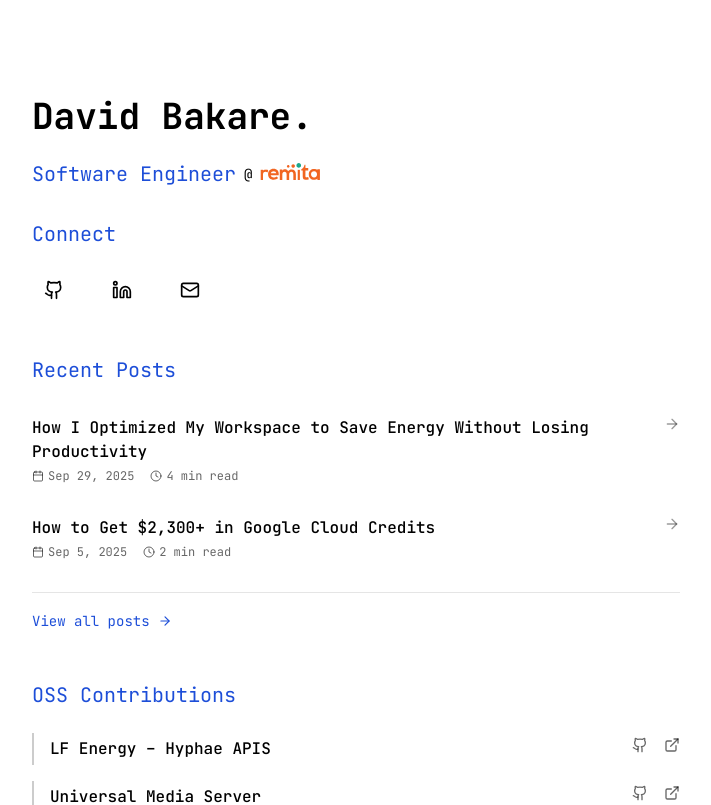
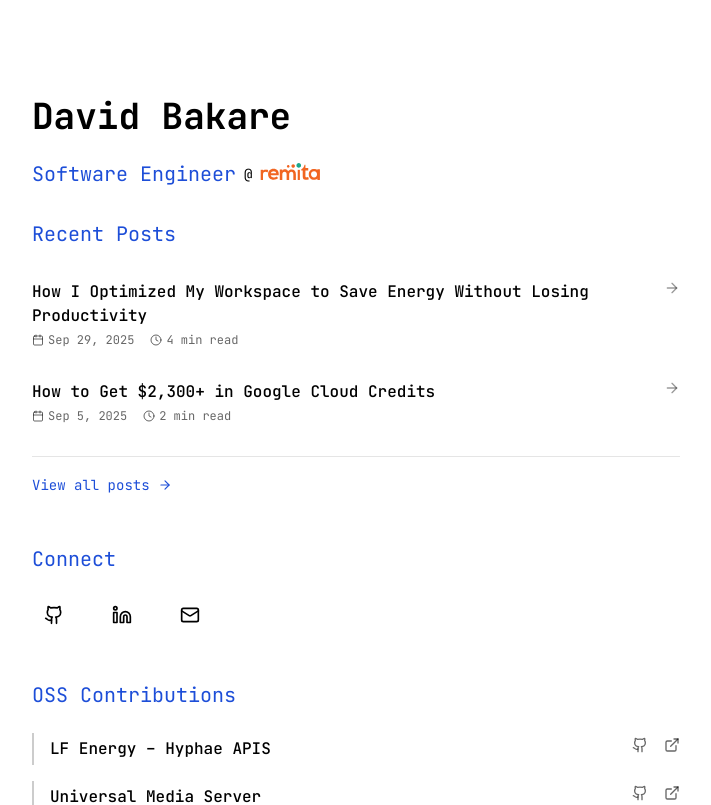
Before and after one commit to 3akare/portfolio, a Next.js app: page / in a window 1280 px wide. Shown: the top 805 px of the page, without its empty margins (284-995 px from the left). Built offline with nearby package versions, Linux system fonts and the light colour scheme.

Commit message:
Remove Tools section and adjust header formatting

```diff
--- a/src/app/page.tsx
+++ b/src/app/page.tsx
@@ -1,4 +1,3 @@
-import Tools from "../components/tools"
 import Connect from "../components/connect"
 import Projects from "../components/projects"
 import OpenSource from "../components/open-source"
@@ -13,7 +12,7 @@ export default function Home() {
       <div className="flex-1 flex flex-col justify-center max-w-3xl mx-auto">
         {/* Intro section */}
         <section className="mb-4 md:mb-8 w-full max-w-[648px]">
-          <h1 className="text-3xl sm:text-4xl font-bold mb-6">David Bakare.</h1>
+          <h1 className="text-3xl sm:text-4xl font-bold mb-6">David Bakare</h1>
           <div className="flex gap-2 items-center">
             <h2 className="text-xl text-accent-blue ">
               Software Engineer
@@ -30,12 +29,10 @@ export default function Home() {
             </Link>
           </div>
         </section>
-        {/* Tools Section */}
-        {/* <Tools /> */}
+        {/* Blog section */}
+        <BlogSection />
         {/* Socials */}
         <Connect />
-        {/* Blog section */}
-        <BlogSection />
         {/* Open source contributions */}
         <OpenSource />
         {/* Projects section */}
```
